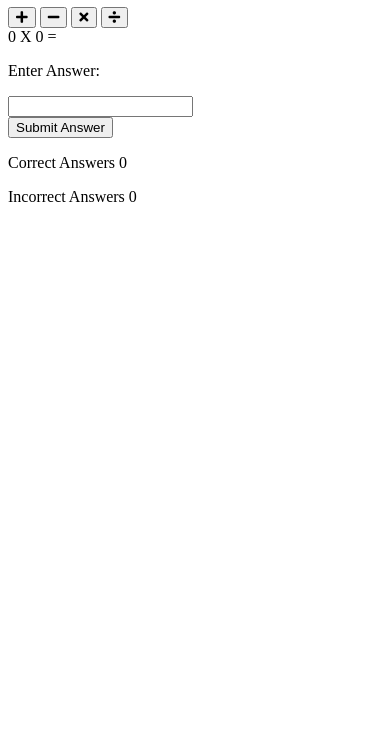
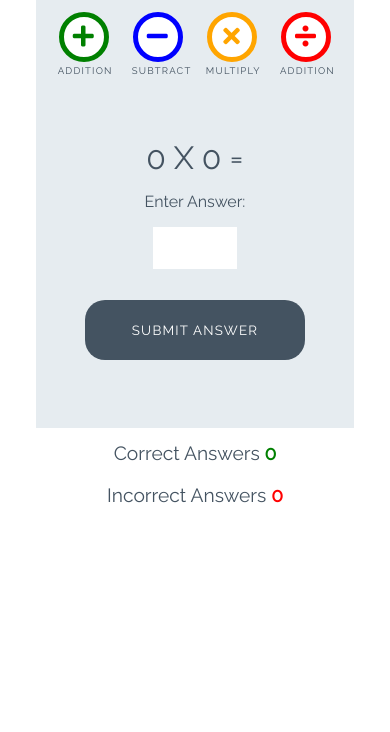
Before and after one commit to Cal-Rex/love-maths-ci-walkthrough, a plain HTML site: page index.html in a window 390 px wide. Shown: the part 112-844 px from the top of the page. Drawn offline with Linux system fonts and the light colour scheme.

Commit message:
add custom data type, add psuedo element styrle rull for buttons

```diff
--- a/assets/css/style.css
+++ b/assets/css/style.css
@@ -0,0 +1,252 @@
+/* --------- Global style */
+
+body {
+    background-color: white;
+    font-family: "Raleway", sans-serif;
+    color: #445361;
+    text-align: center;
+}
+
+/* --------- Heading */
+
+.heading {
+    text-align: center;
+    font-size: 2.5rem;
+}
+
+.logo {
+    height: 40px;
+    padding-right: 5px;
+}
+
+/* --------- Game layout */
+
+.game-area {
+    background-color: #E6ECF0;
+    box-sizing: border-box;
+    width: 85%;
+    height: 65vh;
+    max-height: 450px;
+    max-width: 830px;
+    margin-left: auto;
+    margin-right: auto;
+    padding: 1%;
+}
+
+.question-area {
+    width: 50%;
+    font-size: 2rem;
+    margin: auto;
+    padding: 50px 0;
+}
+
+.question-area span {
+    padding: 0 15px;
+}
+
+.score-area {
+    margin: 5px auto;
+    width: 60%;
+    font-size: 1.2rem;
+}
+
+.controls-area {
+    width: 85%;
+    margin: 30px auto;
+}
+
+#score {
+    color: green;
+    font-weight: bold;
+}
+
+#incorrect {
+    color: red;
+    font-weight: bold;
+}
+
+.answer-message {
+    display: none;
+    font-size: 1rem;
+}
+
+#answer-box {
+    border: none;
+    color: #445361;
+    display: inline-block;
+    height: 40px;
+    width: 80px;
+    font-size: 1.2rem;
+}
+
+.scores {
+    display: inline-block;
+    padding: 25px;
+}
+
+/* --------- Buttons */
+
+.btn {
+    width: 220px;
+    height: 60px;
+    font-family: "Raleway", sans-serif;
+    text-transform: uppercase;
+    letter-spacing: 1.2px;
+    color: white;
+}
+
+.btn:focus {
+    outline: none;
+}
+
+.btn--big {
+    padding-top: 10px;
+    border-radius: 50%;
+    background-color: white;
+    border: 10px solid;
+    width: 100px;
+    height: 100px;
+    font-size: 3.2rem;
+    margin: 0 30px;
+    transition: all 0.5s;
+}
+
+.btn--big::after {
+    content: attr(data-type);
+    font-size: 1rem;
+    color: #445361;
+    position: relative;
+    left: -0.5em;
+}
+
+.btn--blue {
+    border-color: blue;
+    color: blue;
+}
+
+.btn--blue:active,
+.btn--blue:hover {
+    background-color: darkblue;
+    color: white;
+}
+
+.btn--orange {
+    border-color: orange;
+    color: orange;
+}
+
+.btn--orange:active,
+.btn--orange:hover {
+    background-color: darkorange;
+    color: white;
+}
+
+.btn--red {
+    border-color: red;
+    color: red;
+}
+
+.btn--red:active,
+.btn--red:hover {
+    background-color: darkred;
+    color: white;
+}
+
+.btn--green {
+    border-color: green;
+    color: green;
+}
+
+.btn--green:active,
+.btn--green:hover {
+    background-color: darkgreen;
+    color: white;
+}
+
+.btn--gray {
+    margin-top: 25px;
+    background-color: #445361;
+    border: 1px transparent;
+    border-radius: 20px;
+}
+
+.btn--gray:active,
+.btn--gray:hover {
+    background-color: #0d1013;
+}
+
+/* --------- Media queries */
+
+@media (max-width: 414px) {
+    .controls-area {
+        width: 100%;
+    }
+
+    .btn--big {
+        margin: 0 10px;
+        padding: 5px;
+        border: 5px solid;
+        width: 50px;
+        height: 50px;
+        font-size: 1.5rem;
+    }
+
+    .btn--big::after {
+        font-size: 0.6rem;
+        left: -0.7rem;
+    }
+
+    .question-area {
+        padding: 10% 0;
+        width: 100%;
+    }
+
+    .question-area span {
+        padding: 0;
+    }
+
+    .answer-message {
+        display: block;
+    }
+
+    #answer-box {
+        display: block;
+        margin: 0 auto;
+    }
+    .btn--gray {
+        margin-top: 0;
+    }
+
+    .score-area {
+        width: 100%;
+    }
+
+    .scores {
+        margin: 0.5em auto;
+        display: block;
+        padding: 5px;
+    }
+
+    .heading {
+        font-size: 2rem;
+    }
+}
+
+@media (max-width: 320px) {
+    .game-area {
+        height: 70vh;
+    }
+
+    .controls-area {
+        width: 75%;
+        margin: 10px auto;
+    }
+
+    .btn--big {
+        margin: 10px 10px;
+    }
+    .question-area {
+        padding: 10px 0;
+    }
+
+}
--- a/index.html
+++ b/index.html
@@ -22,16 +22,16 @@
     <div class="game-area">
 
         <div class="controls-area">
-            <button class="btn btn--big btn--green">
+            <button data-type="addition" class="btn btn--big btn--green">
                 <i class="fas fa-plus"></i>
             </button>
-            <button class="btn btn--big btn--blue">
+            <button data-type="subtract" class="btn btn--big btn--blue">
                 <i class="fas fa-minus"></i>
             </button>
-            <button class="btn btn--big btn--orange">
+            <button data-type="multiply" class="btn btn--big btn--orange">
                 <i class="fas fa-times"></i>
             </button>
-            <button class="btn btn--big btn--red">
+            <button data-type="addition" class="btn btn--big btn--red">
                 <i class="fas fa-divide"></i>
             </button>
         </div>
@@ -44,7 +44,7 @@
             <p class="answer-message">Enter Answer:</p>
             <input type="number" id="answer-box">
         </div>
-        <button class="btn btn--gray">Submit Answer</button>
+        <button  data-type="submit" class="btn btn--gray">Submit Answer</button>
 
     </div>
 
```
